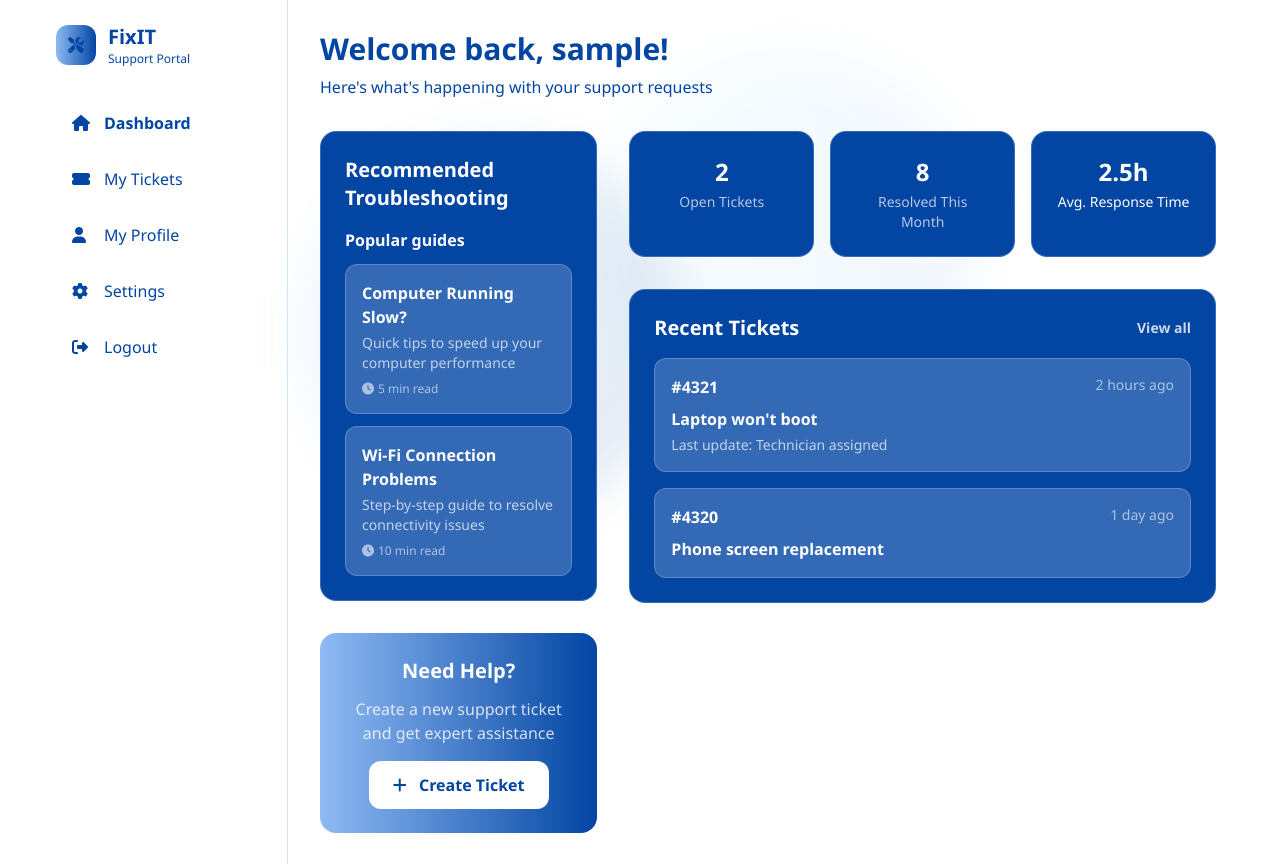
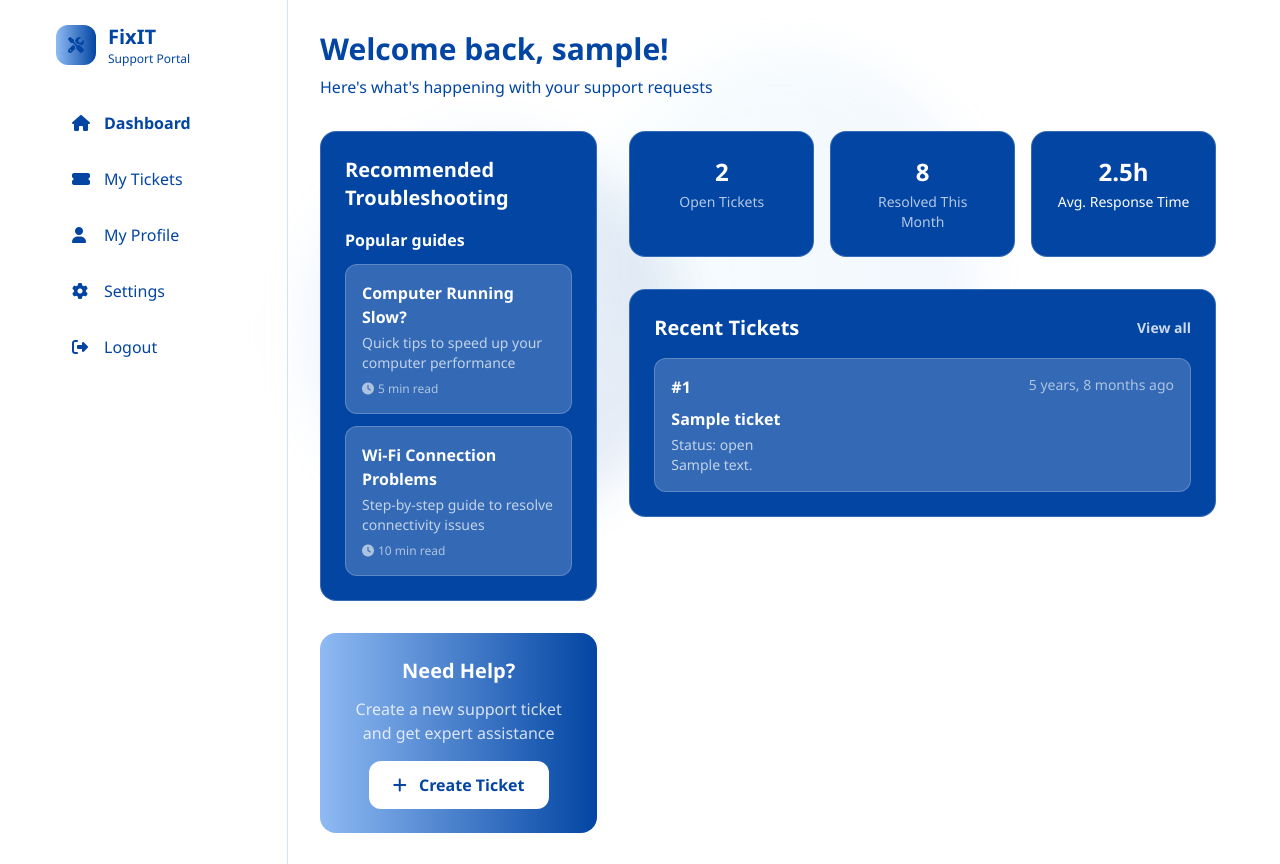
Before and after one commit to Real-mon/CSIT327-G7-FixIT, a Django app: page /accounts/technician-dashboard/ in a window 1280 px wide. Shown: the part 113-977 px from the top of the page. Run offline with Django 5.2, Linux system fonts and the light colour scheme; a user stored in the database is signed in; tables that the repository leaves empty hold one stand-in row (values such as "Sample post"); some libraries are stand-ins or nearby versions.

Commit message:
data from table ticket in the supabase cant be displayed in the technician dashboard

```diff
--- a/accounts/models.py
+++ b/accounts/models.py
@@ -231,6 +231,12 @@ def create_technician_profile(sender, instance, created, **kwargs):
 
 
 #SPRINT 2
+PRIORITY_CHOICES = [
+    ('Low', 'Low'),
+    ('Medium', 'Medium'),
+    ('High', 'High'),
+]
+
 class Ticket(models.Model):
     STATUS_CHOICES = [
         ('open', 'Open'),
@@ -238,21 +244,34 @@ class Ticket(models.Model):
         ('solved', 'Solved'),
     ]
 
-    # If your Supabase table already has a column named "user_id", this will link correctly.
     user = models.ForeignKey(User, on_delete=models.CASCADE, db_column='user_id')
+    technician = models.ForeignKey(
+        User,
+        on_delete=models.SET_NULL,
+        null=True,
+        blank=True,
+        related_name='ticket_assigned',  # changed
+        db_column='technician_id'
+    )
 
     title = models.CharField(max_length=100)
     description = models.TextField()
     status = models.CharField(max_length=20, choices=STATUS_CHOICES, default='open')
+    priority = models.CharField(
+        max_length=10,
+        choices=PRIORITY_CHOICES,
+        default='Medium'  # ✅ important for existing rows
+    )  # ✅ New field
     created_at = models.DateTimeField(auto_now_add=True)
     updated_at = models.DateTimeField(auto_now=True)
 
     class Meta:
-
         db_table = 'ticket'
 
     def __str__(self):
         return f"{self.title} ({self.status})"
+
+
 
 
 class UserSettings(models.Model):
@@ -365,6 +384,13 @@ class CreateTicket(models.Model):
     priority = models.CharField(max_length=50, choices=PRIORITY_CHOICES, default='medium')
     status = models.CharField(max_length=50, default='open')
     created_at = models.DateTimeField(auto_now_add=True)
+    technician = models.ForeignKey(
+        User,
+        on_delete=models.SET_NULL,
+        null=True,
+        blank=True,
+        related_name='create_ticket_assigned',  # changed
+    )
 
     def __str__(self):
         return f"Ticket {self.id}: {self.title}"
@@ -386,3 +412,15 @@ class Notification(models.Model):
 
     def __str__(self):
         return f"Notification to {self.recipient.username}: {self.message}"
+
+
+#TECHNICIAN NOTIFICATION
+class Notifications_Technician(models.Model):
+    technician = models.ForeignKey(User, on_delete=models.CASCADE, null=True, blank=True)
+    message = models.CharField(max_length=255)
+    ticket = models.ForeignKey('Ticket', on_delete=models.CASCADE, null=True, blank=True)
+    is_read = models.BooleanField(default=False)
+    created_at = models.DateTimeField(auto_now_add=True)
+
+    class Meta:
+        db_table = 'notifications_technician'
--- a/accounts/views.py
+++ b/accounts/views.py
@@ -248,77 +248,43 @@ def technician_directory_view(request):
 
     return render(request, 'dashboard/technician_directory.html', context)
 
+import json
+from django.http import JsonResponse
+from django.views.decorators.csrf import csrf_exempt
+from .models import Ticket, Technician
 
+@csrf_exempt
 @login_required
-@require_POST
 def request_assistance_view(request):
-    """
-    Handle assistance requests to technicians and create tickets
-    """
-    try:
+    if request.method == 'POST':
         data = json.loads(request.body)
-        technician_id = data.get('technician_id')
-        title = data.get('title', 'Assistance Request').strip()
-        description = data.get('description', '').strip()
-        priority = data.get('priority', 'medium')
+        tech_id = data.get('technician_id')
+        title = data.get('title')
+        description = data.get('description')
+        priority = data.get('priority')
 
-        # Validate required fields
-        if not title:
-            return JsonResponse({
-                'success': False,
-                'error': 'Title is required'
-            }, status=400)
-
-        if not description:
-            return JsonResponse({
-                'success': False,
-                'error': 'Description is required'
-            }, status=400)
-
-        technician = get_object_or_404(Technician, id=technician_id)
-
-        # Create a corresponding ticket first
-        ticket = CreateTicket.objects.create(
+        # Create the ticket
+        ticket = Ticket.objects.create(
+            technician_id=tech_id,
             user=request.user,
-            title=title,
-            description=description,
-            category='other',  # Default category
-            priority=priority,
-            status='open'
-        )
-
-        # Create assistance request linked to the ticket
-        assistance_request = AssistanceRequest.objects.create(
-            user=request.user,
-            technician=technician,
-            ticket=ticket,  # Link to the created ticket
             title=title,
             description=description,
             priority=priority
         )
 
-        return JsonResponse({
-            'success': True,
-            'message': f'Assistance request sent to {technician.full_name}',
-            'request_id': assistance_request.id,
-            'ticket_id': ticket.id
-        })
+        # --- THIS IS THE CRITICAL PART ---
+        # Create a notification for the technician
+        Notifications_Technician.objects.create(
+            technician_id=tech_id,
+            message=f"New assistance request from {request.user.username}: {title}",
+            ticket=ticket
+        )
 
-    except json.JSONDecodeError:
-        return JsonResponse({
-            'success': False,
-            'error': 'Invalid JSON data'
-        }, status=400)
-    except Technician.DoesNotExist:
-        return JsonResponse({
-            'success': False,
-            'error': 'Technician not found'
-        }, status=404)
-    except Exception as e:
-        return JsonResponse({
-            'success': False,
-            'error': str(e)
-        }, status=500)
+        return JsonResponse({'success': True})
+
+    return JsonResponse({'success': False, 'error': 'Invalid request'}, status=400)
+
+
 
 @login_required
 def technician_detail_view(request, technician_id):
@@ -868,28 +834,26 @@ def check_current_storage(request):
 
     return JsonResponse(config)
 
+from django.shortcuts import render
+from .models import Ticket
 
-@login_required
 def technician_dashboard_view(request):
-    """
-    Display technician dashboard
-    """
+    # Get the logged-in user
     user = request.user
-    profile = user.profile  # <-- Correct way to access UserProfile
 
-    profile.refresh_from_db()  # ensure updated values
+    # Fetch tickets assigned to this technician (technician_id points to User)
+    tickets = Ticket.objects.filter(technician=user).order_by('-created_at')  # newest first
 
-    # Check if user is a technician
-    if not profile.is_technician:
-        messages.error(request, 'You do not have permission to access the technician dashboard.')
-        return redirect('user_dashboard')
+    return render(request, 'dashboard/technician_dashboard.html', {'tickets': tickets})
 
-    context = {
-        'user': user,
-        'profile': profile,
-        'title': 'Technician Dashboard - FixIT'
-    }
-    return render(request, 'dashboard/technician_dashboard.html', context)
+
+
+
+
+
+
+
+
 
 
 
@@ -1430,3 +1394,28 @@ def faq_view(request):
         'title': 'Help Center - FixIT'
     }
     return render(request, 'accounts/FAQ_Page.html', context)
+
+#TECHNICIAN NOTIFICATION
+from django.contrib import messages
+from django.contrib.auth.decorators import login_required
+from .models import Ticket, Notifications_Technician
+from django.shortcuts import get_object_or_404, redirect
+
+@login_required
+def contact_technician(request, ticket_id, technician_id):
+    ticket = get_object_or_404(Ticket, id=ticket_id)
+    technician = get_object_or_404(User, id=technician_id)
+
+    # Assign technician to the ticket
+    ticket.technician = technician
+    ticket.save()
+
+    # Create notification for technician
+    Notifications_Technician.objects.create(
+        technician=technician,
+        message=f"New ticket assigned: {ticket.title}",
+        ticket=ticket
+    )
+
+    messages.success(request, "Technician has been notified!")
+    return redirect('messages_view')  # or wherever you want to redirect
--- a/templates/dashboard/technician_dashboard.html
+++ b/templates/dashboard/technician_dashboard.html
@@ -122,29 +122,30 @@
                     </div>
 
                     <!-- Recent Tickets -->
+                    <!-- Recent Tickets -->
 <div class="bg-[#0245a3] backdrop-blur-lg rounded-2xl border border-white/20 p-6">
     <div class="flex justify-between items-center mb-4">
         <h2 class="text-xl font-bold text-white">Recent Tickets</h2>
         <a href="#" class="text-white/80 hover:text-white text-sm font-semibold">View all</a>
     </div>
     <div class="space-y-4">
-                            <!-- Ticket 1 -->
+        {% if tickets %}
+            {% for ticket in tickets %}
             <div class="bg-white/20 rounded-xl p-4 border border-white/20">
                 <div class="flex justify-between items-start mb-2">
-                                    <div class="font-semibold text-white">#4321</div>
-                                    <div class="text-white/60 text-sm">2 hours ago</div>
+                    <div class="font-semibold text-white">#{{ ticket.id }}</div>
+                    <div class="text-white/60 text-sm">
+                        {{ ticket.created_at|timesince }} ago
                     </div>
-                                <h4 class="font-semibold text-white mb-1">Laptop won't boot</h4>
-                                <p class="text-white/70 text-sm">Last update: Technician assigned</p>
                 </div>
-
-                            <!-- Ticket 2 -->
-                            <div class="bg-white/20 rounded-xl p-4 border border-white/20">
-                                <div class="flex justify-between items-start mb-2">
-                                    <div class="font-semibold text-white">#4320</div>
-                                    <div class="text-white/60 text-sm">1 day ago</div>
+                <h4 class="font-semibold text-white mb-1">{{ ticket.title }}</h4>
+                <p class="text-white/70 text-sm">Status: {{ ticket.status }}</p>
+                <p class="text-white/70 text-sm">{{ ticket.description }}</p>
             </div>
-                                <h4 class="font-semibold text-white">Phone screen replacement</h4>
+            {% endfor %}
+        {% else %}
+            <p class="text-white/70">No tickets assigned to you yet.</p>
+        {% endif %}
     </div>
 </div>
 </div>
--- a/templates/dashboard/technician_directory.html
+++ b/templates/dashboard/technician_directory.html
@@ -283,7 +283,7 @@
     </div>
 </div>
 
-<!-- Request Assistance Modal
+ <!--Request Assistance Modal-->
 <div id="assistanceModal" class="fixed inset-0 bg-black bg-opacity-50 flex items-center justify-center hidden z-50">
     <div class="bg-white rounded-2xl p-6 w-full max-w-md mx-4 relative">
         <button type="button" class="modal-close absolute top-4 right-4 text-gray-500 hover:text-gray-700">
@@ -322,7 +322,7 @@
             </div>
         </form>
     </div>
-</div> -->
+</div>
 
 <script>
 document.addEventListener('DOMContentLoaded', function() {
```
Also changed, not shown: accounts/migrations/0013_ticket_technician_notifications_technician.py (added), accounts/migrations/0014_ticket_priority.py (added), accounts/migrations/0015_createticket_technician_alter_ticket_technician.py (added). Lines whose indentation alone changed are shown as unchanged.
